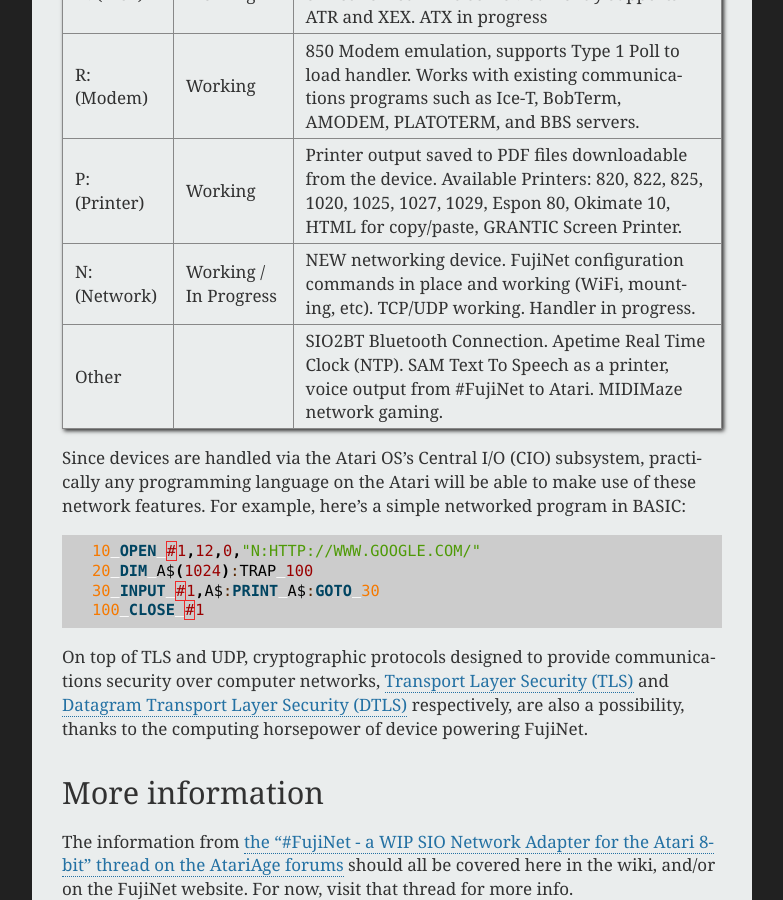
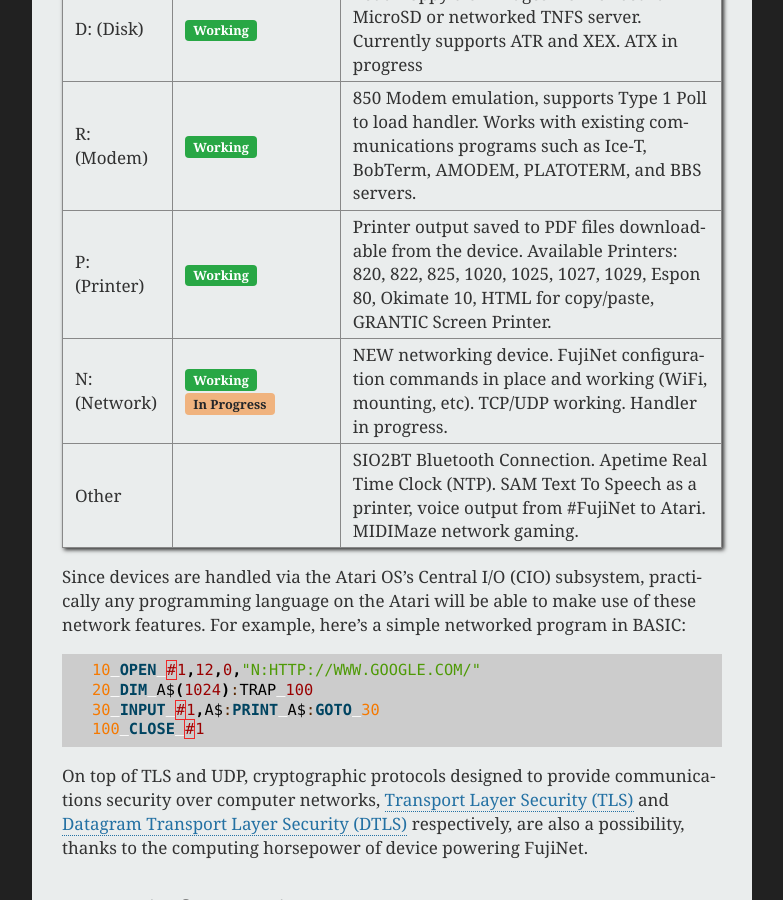
Before and after one commit to benjamink/test-sphinx-docs, a Sphinx documentation site: the page built from docs/overview/what-is-it.md, in a window 1280 px wide and 900 px high, scrolled down 1609 px. Shown: the whole window, without its empty margins (358-1141 px from the left). Built offline with Sphinx 7.4.7, drawn with Linux system fonts in a browser that asks for light colours; some of the changed lines change nothing that is shown.

Commit message:
colored icons

```diff
--- a/docs/overview/what-is-it.md
+++ b/docs/overview/what-is-it.md
@@ -35,11 +35,11 @@
 
 | Device        | Status                | Notes                                                                                                                                                                                                                                |
 |---------------|-----------------------|--------------------------------------------------------------------------------------------------------------------------------------------------------------------------------------------------------------------------------------|
-| C: (Cassette) | Prototype Working     | Load a CAS image (FUJI format) from MicroSD named test.cas. Write CAS file to MicroSD. Use browser to set PLAY or RECORD state. Short-press Button B to enable the C: device. Install a 10-kohm pulldown resistor on the MOTOR line. |
-| D: (Disk)     | Working               | Load floppy disk images from onboard MicroSD or networked TNFS server. Currently supports ATR and XEX. ATX in progress                                                                                                               |
-| R: (Modem)    | Working               | 850 Modem emulation, supports Type 1 Poll to load handler. Works with existing communications programs such as Ice-T, BobTerm, AMODEM, PLATOTERM, and BBS servers.                                                                   |
-| P: (Printer)  | Working               | Printer output saved to PDF files downloadable from the device. Available Printers: 820, 822, 825, 1020, 1025, 1027, 1029, Espon 80, Okimate 10, HTML for copy/paste, GRANTIC Screen Printer.                                        |
-| N: (Network)  | Working / In Progress | NEW networking device. FujiNet configuration commands in place and working (WiFi, mounting, etc). TCP/UDP working. Handler in progress.                                                                                              |
+| C: (Cassette) | {bdg-warning}`Prototype Working`     | Load a CAS image (FUJI format) from MicroSD named test.cas. Write CAS file to MicroSD. Use browser to set PLAY or RECORD state. Short-press Button B to enable the C: device. Install a 10-kohm pulldown resistor on the MOTOR line. |
+| D: (Disk)     | {bdg-success}`Working`               | Load floppy disk images from onboard MicroSD or networked TNFS server. Currently supports ATR and XEX. ATX in progress                                                                                                               |
+| R: (Modem)    | {bdg-success}`Working`               | 850 Modem emulation, supports Type 1 Poll to load handler. Works with existing communications programs such as Ice-T, BobTerm, AMODEM, PLATOTERM, and BBS servers.                                                                   |
+| P: (Printer)  | {bdg-success}`Working`               | Printer output saved to PDF files downloadable from the device. Available Printers: 820, 822, 825, 1020, 1025, 1027, 1029, Espon 80, Okimate 10, HTML for copy/paste, GRANTIC Screen Printer.                                        |
+| N: (Network)  | {bdg-success}`Working` {bdg-warning}`In Progress` | NEW networking device. FujiNet configuration commands in place and working (WiFi, mounting, etc). TCP/UDP working. Handler in progress.                                                                                              |
 | Other         |                       | SIO2BT Bluetooth Connection. Apetime Real Time Clock (NTP). SAM Text To Speech as a printer, voice output from #FujiNet to Atari. MIDIMaze network gaming.                                                                           |
 
 
```
